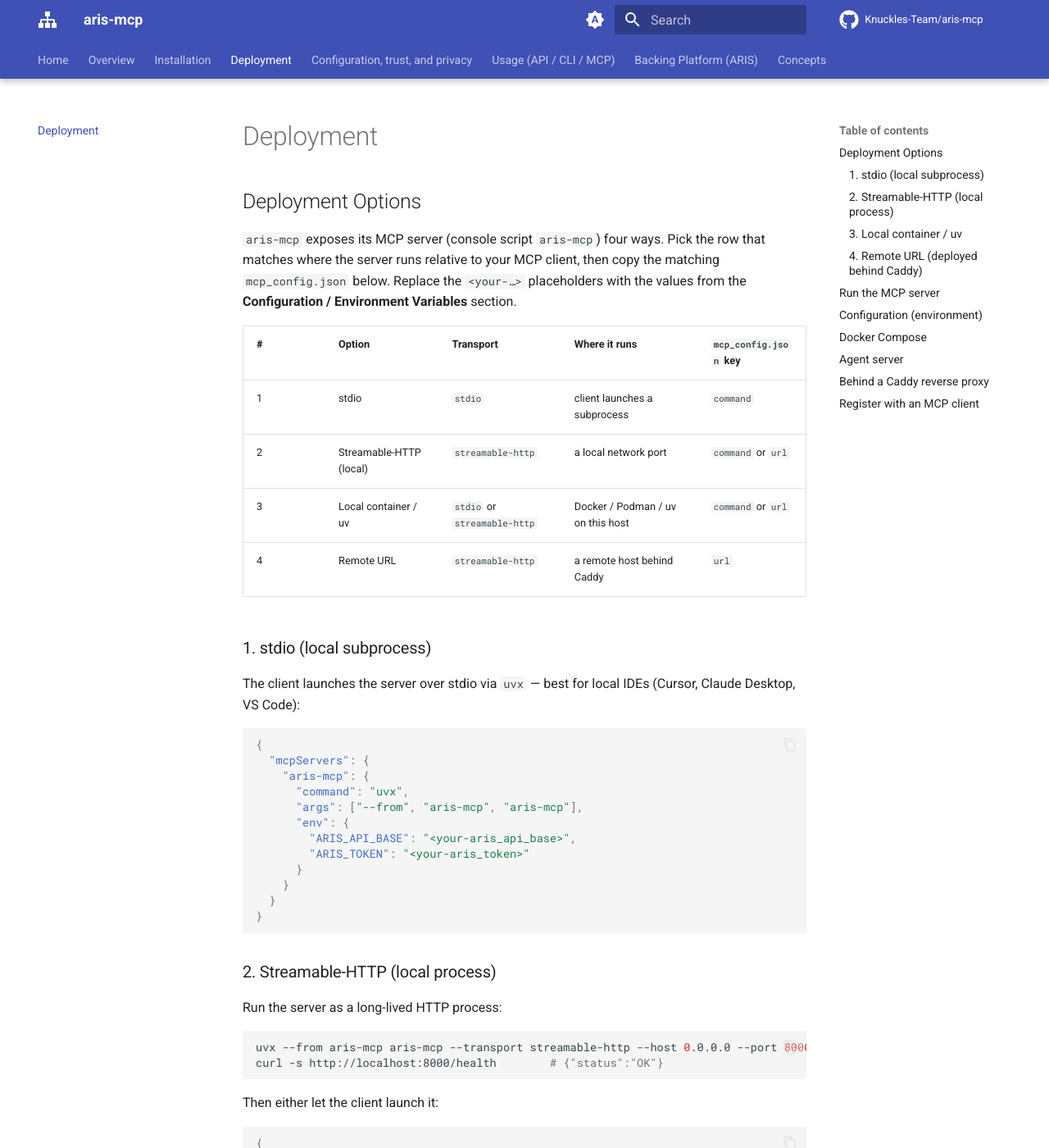
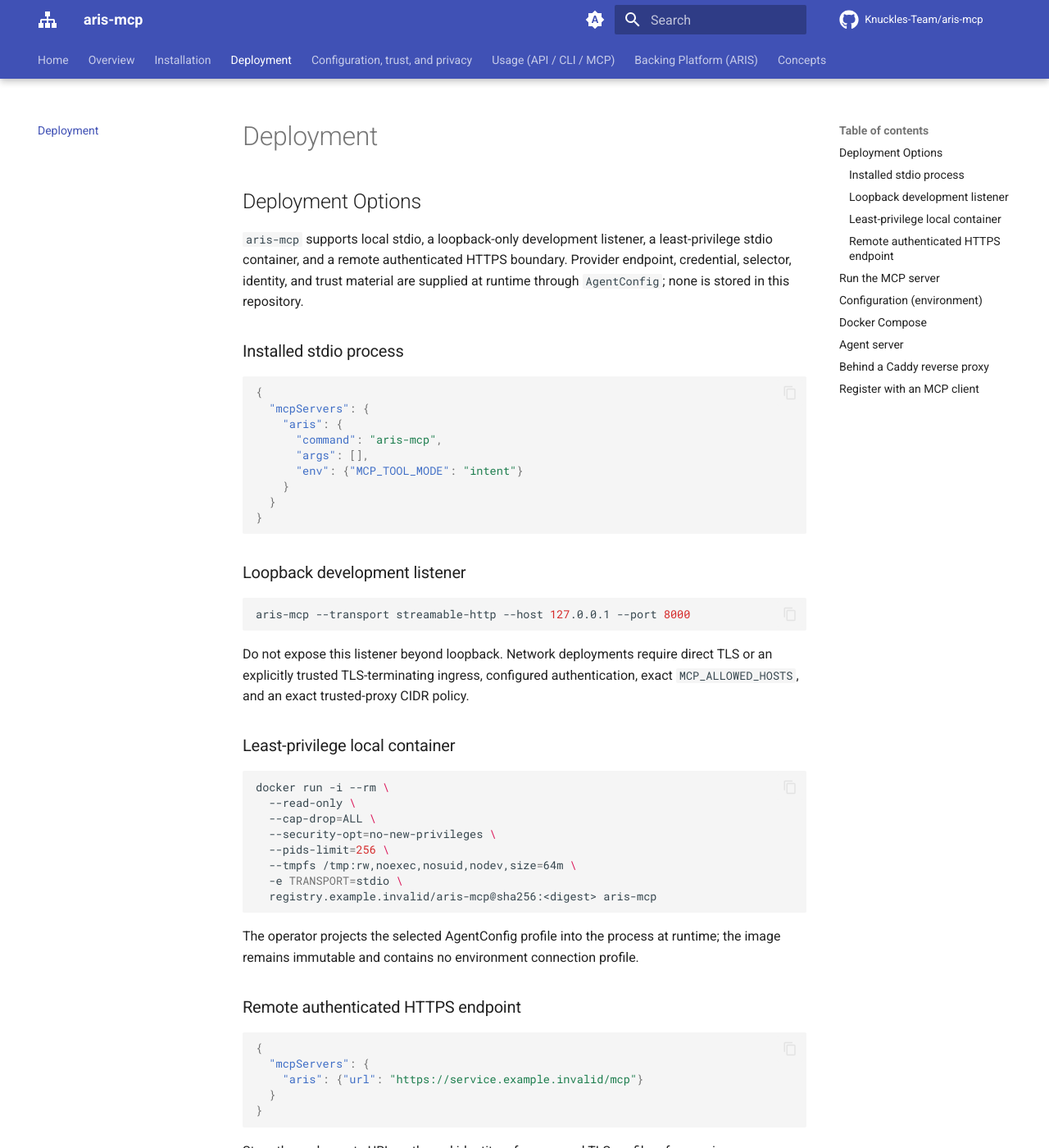
Before and after one commit to Knuckles-Team/aris-mcp, an MkDocs documentation site: the page built from docs/deployment.md, in a window 1280 px wide and 1400 px high. Shown: the whole window at 82% size. Built offline with MkDocs 1.6.1 and Material for MkDocs 9.7.7, drawn with Linux system fonts in a browser that asks for light colours; comment, search, counter and statistics services are not loaded; some of the changed text lies outside the part shown.

Commit message:
docs: regenerate deployment blocks via inject_package_deploy_readme
Re-run the readme-deploy-block generator so README.md and
docs/deployment.md carry the current agent-utilities-deployment
contract (fail-closed hook now catches drift from any worktree).

Co-Authored-By: Claude Sonnet 5 <noreply@anthropic.com>

````diff
--- a/docs/deployment.md
+++ b/docs/deployment.md
@@ -3,142 +3,63 @@
 <!-- BEGIN GENERATED: deployment-options -->
 ## Deployment Options
 
-`aris-mcp` exposes its MCP server (console script `aris-mcp`) four ways. Pick the row that
-matches where the server runs relative to your MCP client, then copy the matching
-`mcp_config.json` below. Replace the `<your-…>` placeholders with the values from the **Configuration / Environment Variables** section.
+`aris-mcp` supports local stdio, a loopback-only development listener, a
+least-privilege stdio container, and a remote authenticated HTTPS boundary.
+Provider endpoint, credential, selector, identity, and trust material are supplied
+at runtime through `AgentConfig`; none is stored in this repository.
 
-| # | Option | Transport | Where it runs | `mcp_config.json` key |
-|---|--------|-----------|---------------|------------------------|
-| 1 | stdio | `stdio` | client launches a subprocess | `command` |
-| 2 | Streamable-HTTP (local) | `streamable-http` | a local network port | `command` or `url` |
-| 3 | Local container / uv | `stdio` or `streamable-http` | Docker / Podman / uv on this host | `command` or `url` |
-| 4 | Remote URL | `streamable-http` | a remote host behind Caddy | `url` |
-
-### 1. stdio (local subprocess)
-
-The client launches the server over stdio via `uvx` — best for local IDEs
-(Cursor, Claude Desktop, VS Code):
+### Installed stdio process
 
 ```json
 {
   "mcpServers": {
-    "aris-mcp": {
-      "command": "uvx",
-      "args": ["--from", "aris-mcp", "aris-mcp"],
-      "env": {
-        "ARIS_API_BASE": "<your-aris_api_base>",
-        "ARIS_TOKEN": "<your-aris_token>"
-      }
+    "aris": {
+      "command": "aris-mcp",
+      "args": [],
+      "env": {"MCP_TOOL_MODE": "intent"}
     }
   }
 }
 ```
 
-### 2. Streamable-HTTP (local process)
-
-Run the server as a long-lived HTTP process:
+### Loopback development listener
 
 ```bash
-uvx --from aris-mcp aris-mcp --transport streamable-http --host 0.0.0.0 --port 8000
-curl -s http://localhost:8000/health        # {"status":"OK"}
+aris-mcp --transport streamable-http --host 127.0.0.1 --port 8000
 ```
 
-Then either let the client launch it:
+Do not expose this listener beyond loopback. Network deployments require direct TLS
+or an explicitly trusted TLS-terminating ingress, configured authentication, exact
+`MCP_ALLOWED_HOSTS`, and an exact trusted-proxy CIDR policy.
+
+### Least-privilege local container
+
+```bash
+docker run -i --rm \
+  --read-only \
+  --cap-drop=ALL \
+  --security-opt=no-new-privileges \
+  --pids-limit=256 \
+  --tmpfs /tmp:rw,noexec,nosuid,nodev,size=64m \
+  -e TRANSPORT=stdio \
+  registry.example.invalid/aris-mcp@sha256:<digest> aris-mcp
+```
+
+The operator projects the selected AgentConfig profile into the process at runtime;
+the image remains immutable and contains no environment connection profile.
+
+### Remote authenticated HTTPS endpoint
 
 ```json
 {
   "mcpServers": {
-    "aris-mcp": {
-      "command": "uvx",
-      "args": ["--from", "aris-mcp", "aris-mcp", "--transport", "streamable-http", "--port", "8000"],
-      "env": {
-        "TRANSPORT": "streamable-http",
-        "HOST": "0.0.0.0",
-        "PORT": "8000",
-        "ARIS_API_BASE": "<your-aris_api_base>",
-        "ARIS_TOKEN": "<your-aris_token>"
-      }
-    }
+    "aris": {"url": "https://service.example.invalid/mcp"}
   }
 }
 ```
 
-…or connect to the already-running process by URL:
-
-```json
-{
-  "mcpServers": {
-    "aris-mcp": { "url": "http://localhost:8000/mcp" }
-  }
-}
-```
-
-### 3. Local container / uv
-
-**(a) Launch a container directly from `mcp_config.json`** (stdio over the container —
-no ports to manage). Swap `docker` for `podman` for a daemonless runtime:
-
-```json
-{
-  "mcpServers": {
-    "aris-mcp": {
-      "command": "docker",
-      "args": [
-        "run", "-i", "--rm",
-        "-e", "TRANSPORT=stdio",
-        "-e", "ARIS_API_BASE=<your-aris_api_base>",
-        "-e", "ARIS_TOKEN=<your-aris_token>",
-        "knucklessg1/aris-mcp:mcp"
-      ]
-    }
-  }
-}
-```
-
-**(b) Run a local streamable-http container, then connect by URL:**
-
-```bash
-docker run -d --name aris-mcp -p 8000:8000 \
-  -e TRANSPORT=streamable-http \
-  -e PORT=8000 \
-  -e ARIS_API_BASE="<your-aris_api_base>" \
-  -e ARIS_TOKEN="<your-aris_token>" \
-  knucklessg1/aris-mcp:mcp
-# or, from a clone of this repo:
-docker compose -f docker/mcp.compose.yml up -d
-```
-
-```json
-{
-  "mcpServers": {
-    "aris-mcp": { "url": "http://localhost:8000/mcp" }
-  }
-}
-```
-
-**(c) From a local checkout with `uv`:**
-
-```bash
-uv run aris-mcp --transport streamable-http --port 8000
-```
-
-### 4. Remote URL (deployed behind Caddy)
-
-When the server is deployed remotely (e.g. as a Docker service) and published through
-Caddy at a deployment-selected hostname, connect with the `"url"` key — no local process or
-image required:
-
-```json
-{
-  "mcpServers": {
-    "aris-mcp": { "url": "https://aris-mcp.example.invalid/mcp" }
-  }
-}
-```
-
-Caddy reverse-proxies `https://aris-mcp.example.invalid` to the container's `:8000`
-streamable-http listener; `https://aris-mcp.example.invalid/health` returns
-`{"status":"OK"}` when the service is live.
+Store the real remote URL, outbound identity reference, and TLS-profile reference in
+`AgentConfig`, not in MCP client JSON or documentation.
 <!-- END GENERATED: deployment-options -->
 
 This page covers running `aris-mcp` as a long-lived server: the transports,
````
Also changed, not shown: README.md (+23 -0 lines).
